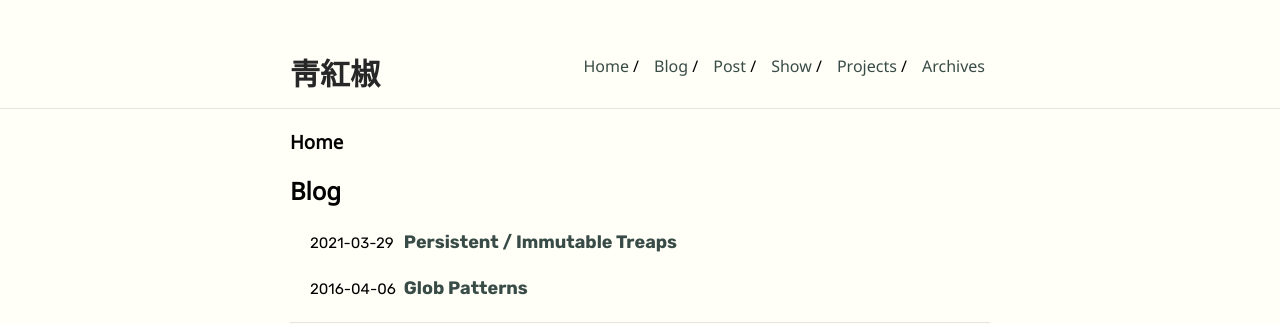
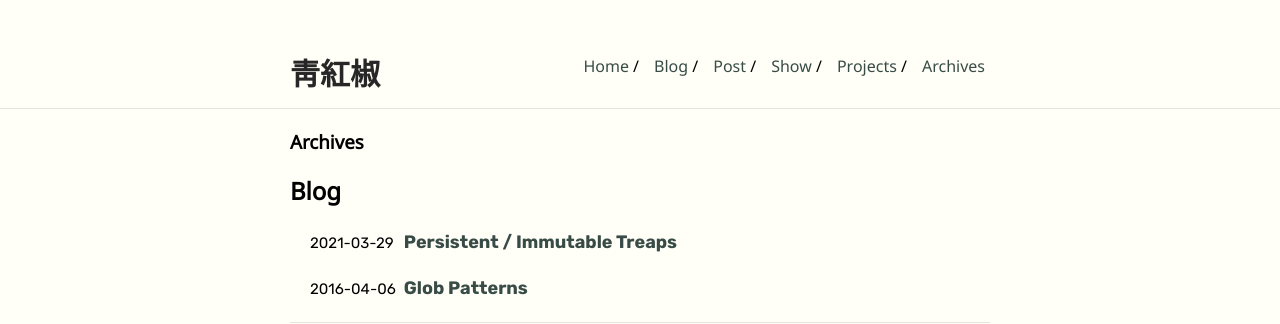
Before and after one commit to QingHongJiao/qinghongjiao.github.io, a Jekyll site: the page built from archives.md, in a window 1280 px wide. Shown: the top 324 px of the page. Built offline with Jekyll 4.4.1, drawn with Linux system fonts in a browser that asks for light colours; our own code applies the rules of GitHub Pages for plain Markdown files.

Commit message:
Update archives.md

```diff
--- a/archives.md
+++ b/archives.md
@@ -2,7 +2,7 @@
 layout: main
 ---
 
-### Home
+### Archives
 
 ## Blog
 
```
